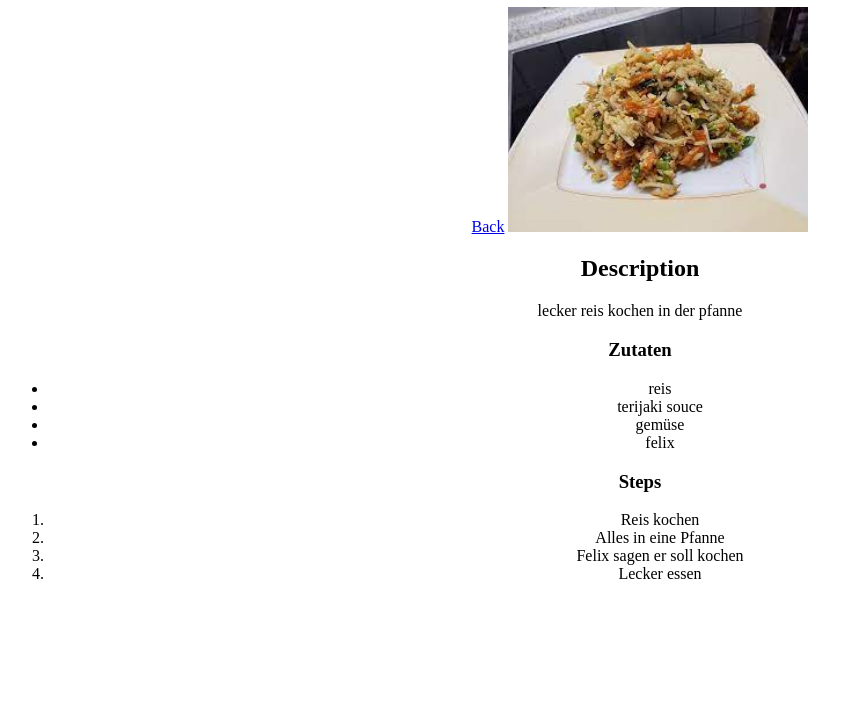
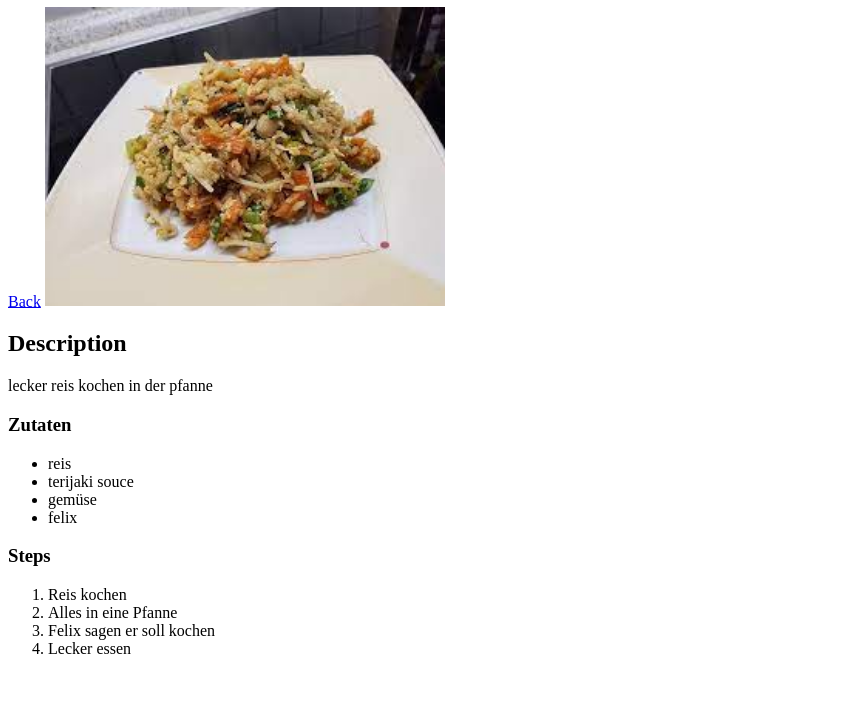
Before and after one commit to feindreh/odin-recipes, a plain HTML site: page recipes/reis.html in a window 1280 px wide. Shown: the part 73-800 px from the top of the page, without its empty margins (0-863 px from the left). Drawn offline with Linux system fonts and the light colour scheme; files that its build step writes are made by us from their sources.

Commit message:
add img styles

```diff
--- a/style.css
+++ b/style.css
@@ -1,7 +1,5 @@
-*{
-    text-align:center;
+
+img{
+height: auto ;
+width: 400px;
 }
-img{
-    width: 300px;
-    height: auto;
-}
```
